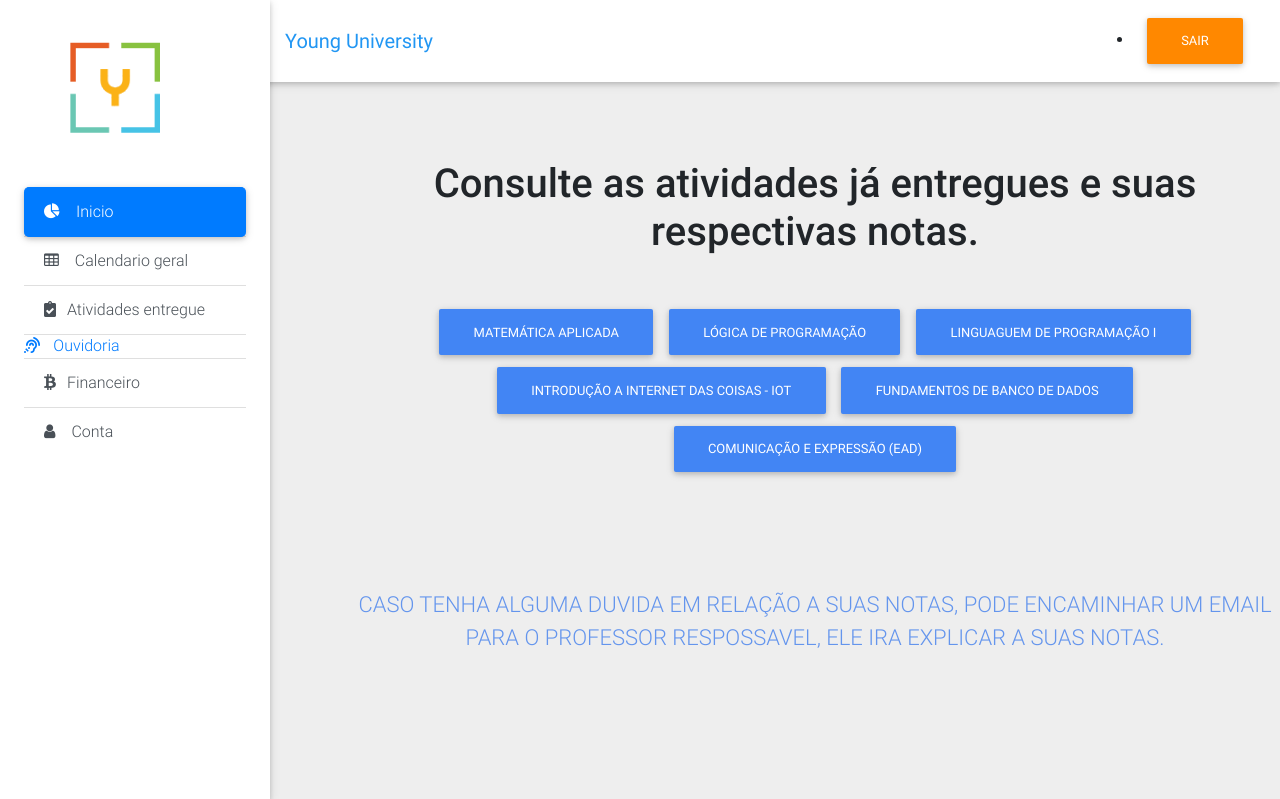
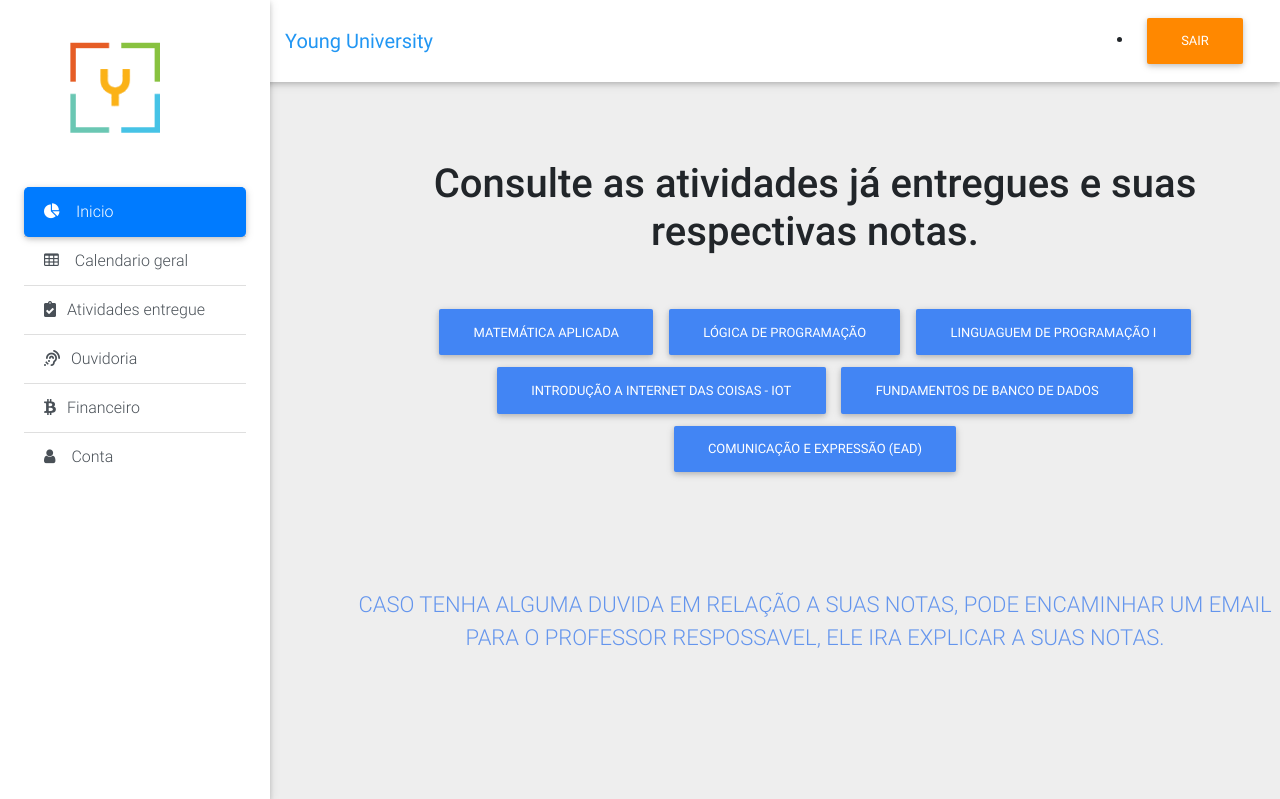
Before and after one commit to Gui-Farias/Aula04, a Django app: page /login/dashboardAluno/dashatividade/ in a window 1280 px wide. Shown: the top 799 px of the page. Run offline with Django 3.2, Linux system fonts and the light colour scheme; some libraries are stand-ins or nearby versions.

Commit message:
erro da ouvidoria corrigido

```diff
--- a/LMS/templates/DashBoard/dashaluno/dashatividade.html
+++ b/LMS/templates/DashBoard/dashaluno/dashatividade.html
@@ -62,7 +62,7 @@
                 <i class="fa fa-table mr-3"></i>Calendario geral</a>
             <a href="../dashatividade" class="list-group-item list-group-item-action waves-effect">
                 <i class="fas fa-clipboard-check atividades_entregues icone"></i>Atividades entregue</a>
-              <a href="../dashouvi class="list-group-item list-group-item-action waves-effect">
+            <a href="../dashouvi" class="list-group-item list-group-item-action waves-effect">
                 <i class="fas fa-assistive-listening-systems icone"></i>Ouvidoria</a>
             <a href="../dashfinanceiro" class="list-group-item list-group-item-action waves-effect">
                 <i class="fab fa-bitcoin icone"></i>Financeiro</a>
```
Lines whose indentation alone changed are shown as unchanged.
